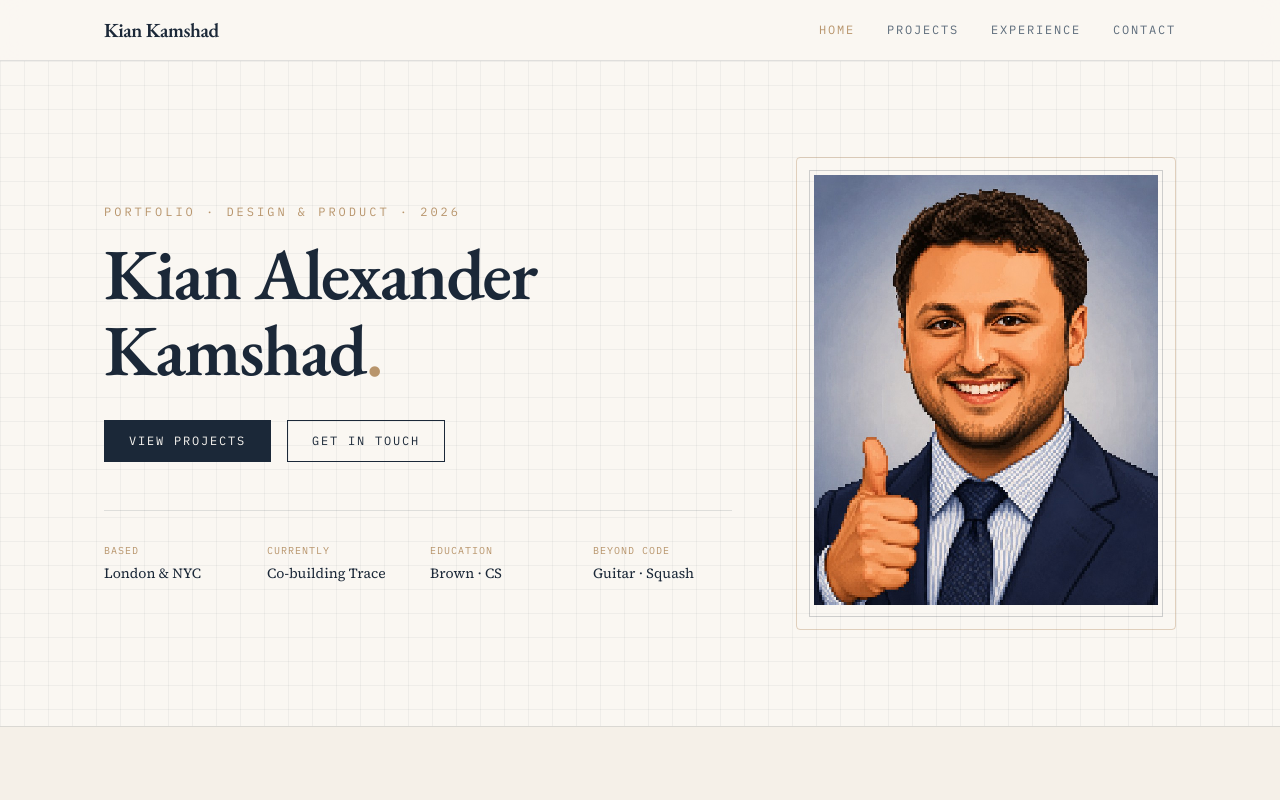
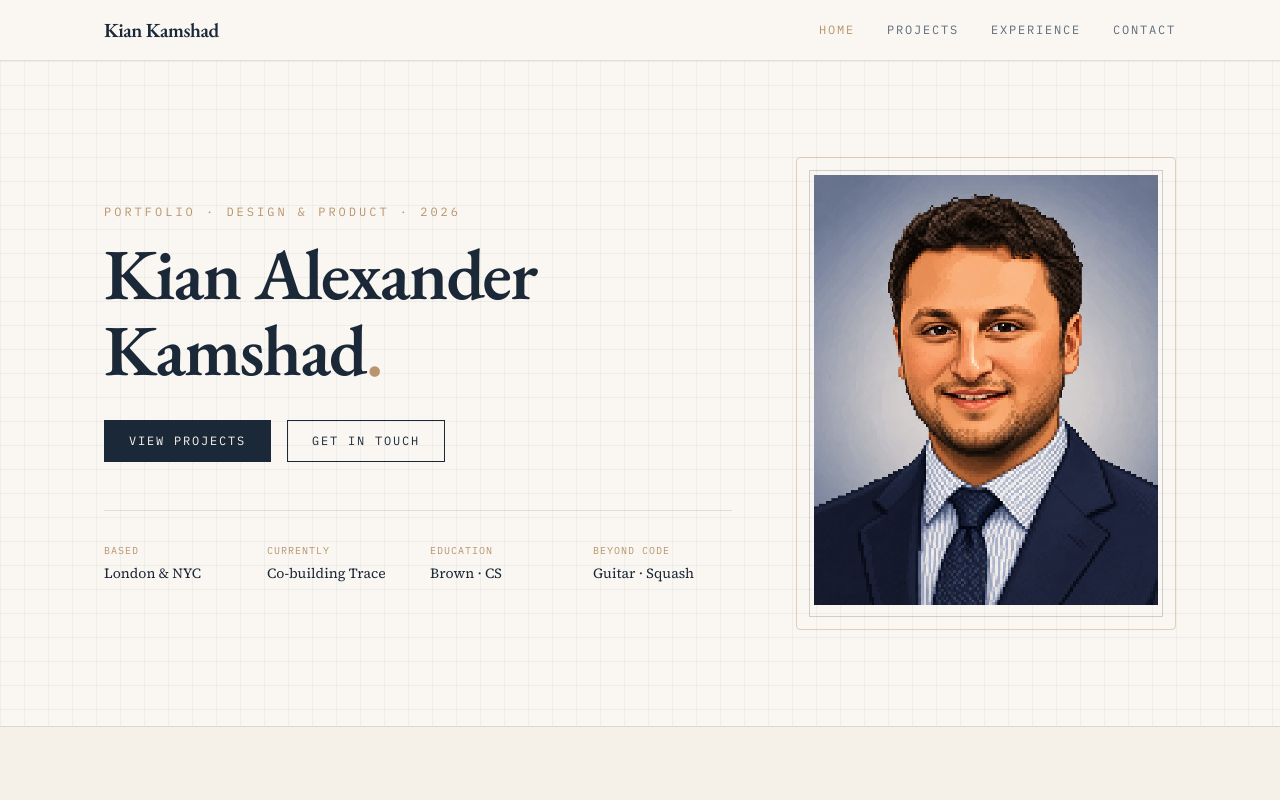
Before and after one commit to kkam717/kian-kamshad-portfolio, a Next.js app: page / in a window 1280 px wide. Shown: the top 800 px of the page. Built offline with nearby package versions, Linux system fonts and the light colour scheme.

Commit message:
Fix desktop portrait hover defaulting to thumbs-up image.
Restore explicit md breakpoint opacity so the alternate portrait stays hidden until hover on web.

Co-authored-by: Cursor <cursoragent@cursor.com>

```diff
--- a/src/components/HeroPortrait.tsx
+++ b/src/components/HeroPortrait.tsx
@@ -23,7 +23,7 @@ export function HeroPortrait() {
         alt="Pixel art portrait of Kian Kamshad"
         width={380}
         height={380}
-        className={`pixel-art h-auto w-full object-cover transition-opacity duration-200 md:group-hover:opacity-0 ${
+        className={`pixel-art h-auto w-full object-cover transition-opacity duration-200 md:opacity-100 md:group-hover:opacity-0 ${
           showAlternate ? "max-md:opacity-0" : "max-md:opacity-100"
         }`}
         priority
@@ -33,7 +33,7 @@ export function HeroPortrait() {
         alt="Pixel art portrait of Kian Kamshad giving a thumbs up"
         width={380}
         height={380}
-        className={`pixel-art absolute inset-0 h-full w-full object-cover transition-opacity duration-200 md:group-hover:opacity-100 ${
+        className={`pixel-art absolute inset-0 h-full w-full object-cover transition-opacity duration-200 md:opacity-0 md:group-hover:opacity-100 ${
           showAlternate ? "max-md:opacity-100" : "max-md:opacity-0"
         }`}
       />
```
